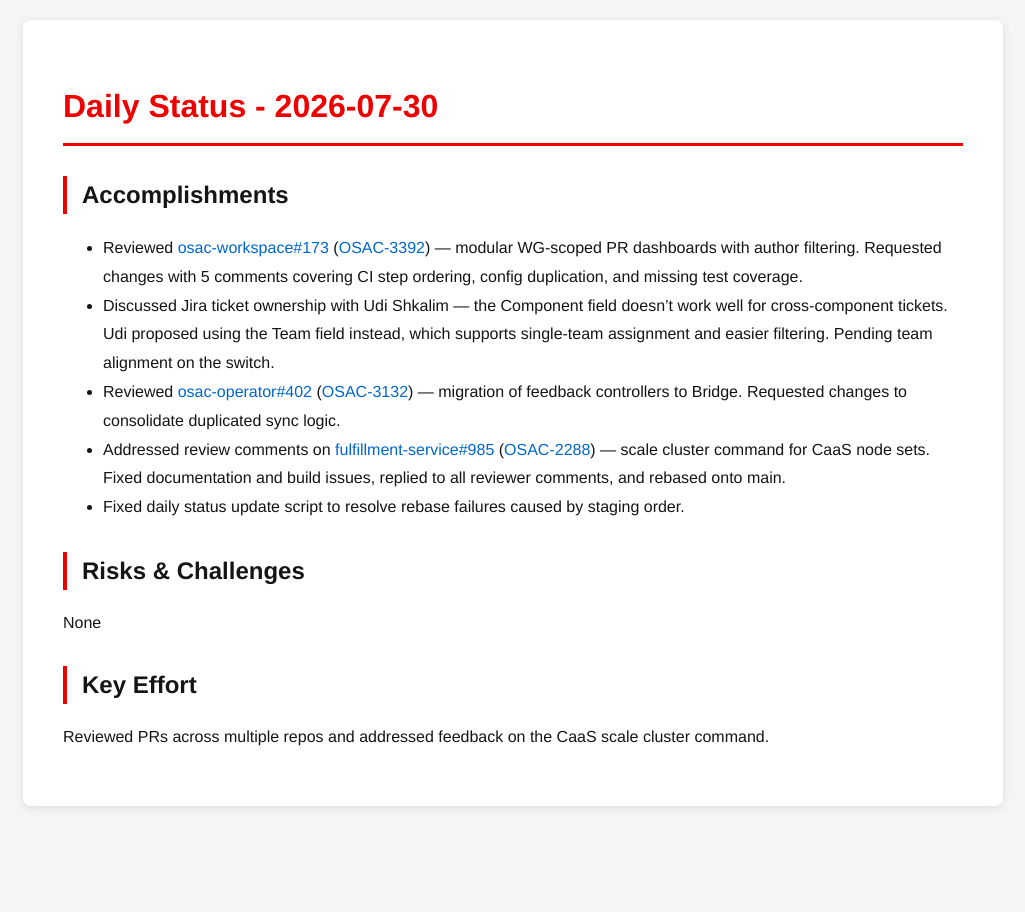
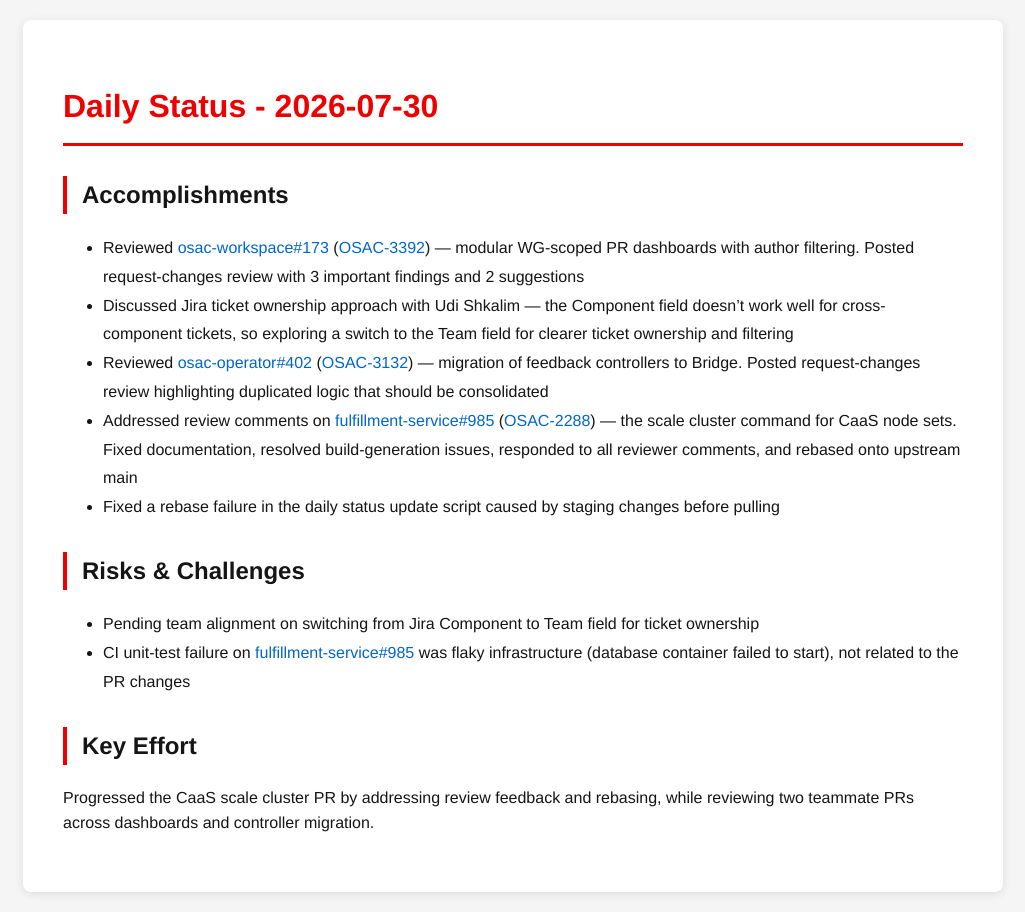
Before and after one commit to tzvatot/daily-status, a Jekyll site: the page built from 2026-07-30.md, in a window 1280 px wide. Shown: the whole page, without its empty margins (127-1152 px from the left). Built offline with Jekyll 4.4.1, drawn with Linux system fonts in a browser that asks for light colours.

Commit message:
Daily status update - 2026-07-30

```diff
--- a/2026-07-30.md
+++ b/2026-07-30.md
@@ -7,15 +7,15 @@ date: 2026-07-30
 # Daily Status - 2026-07-30
 
 ## Accomplishments
-
-- Reviewed [osac-workspace#173](https://github.com/osac-project/osac-workspace/pull/173) ([OSAC-3392](https://redhat.atlassian.net/browse/OSAC-3392)) — modular WG-scoped PR dashboards with author filtering. Requested changes with 5 comments covering CI step ordering, config duplication, and missing test coverage.
-- Discussed Jira ticket ownership with Udi Shkalim — the Component field doesn't work well for cross-component tickets. Udi proposed using the Team field instead, which supports single-team assignment and easier filtering. Pending team alignment on the switch.
-- Reviewed [osac-operator#402](https://github.com/osac-project/osac-operator/pull/402) ([OSAC-3132](https://redhat.atlassian.net/browse/OSAC-3132)) — migration of feedback controllers to Bridge. Requested changes to consolidate duplicated sync logic.
-- Addressed review comments on [fulfillment-service#985](https://github.com/osac-project/fulfillment-service/pull/985) ([OSAC-2288](https://redhat.atlassian.net/browse/OSAC-2288)) — scale cluster command for CaaS node sets. Fixed documentation and build issues, replied to all reviewer comments, and rebased onto main.
-- Fixed daily status update script to resolve rebase failures caused by staging order.
+- Reviewed [osac-workspace#173](https://github.com/osac-project/osac-workspace/pull/173) ([OSAC-3392](https://redhat.atlassian.net/browse/OSAC-3392)) — modular WG-scoped PR dashboards with author filtering. Posted request-changes review with 3 important findings and 2 suggestions
+- Discussed Jira ticket ownership approach with Udi Shkalim — the Component field doesn't work well for cross-component tickets, so exploring a switch to the Team field for clearer ticket ownership and filtering
+- Reviewed [osac-operator#402](https://github.com/osac-project/osac-operator/pull/402) ([OSAC-3132](https://redhat.atlassian.net/browse/OSAC-3132)) — migration of feedback controllers to Bridge. Posted request-changes review highlighting duplicated logic that should be consolidated
+- Addressed review comments on [fulfillment-service#985](https://github.com/osac-project/fulfillment-service/pull/985) ([OSAC-2288](https://redhat.atlassian.net/browse/OSAC-2288)) — the scale cluster command for CaaS node sets. Fixed documentation, resolved build-generation issues, responded to all reviewer comments, and rebased onto upstream main
+- Fixed a rebase failure in the daily status update script caused by staging changes before pulling
 
 ## Risks & Challenges
-None
+- Pending team alignment on switching from Jira Component to Team field for ticket ownership
+- CI unit-test failure on [fulfillment-service#985](https://github.com/osac-project/fulfillment-service/pull/985) was flaky infrastructure (database container failed to start), not related to the PR changes
 
 ## Key Effort
-Reviewed PRs across multiple repos and addressed feedback on the CaaS scale cluster command.
+Progressed the CaaS scale cluster PR by addressing review feedback and rebasing, while reviewing two teammate PRs across dashboards and controller migration.
```
